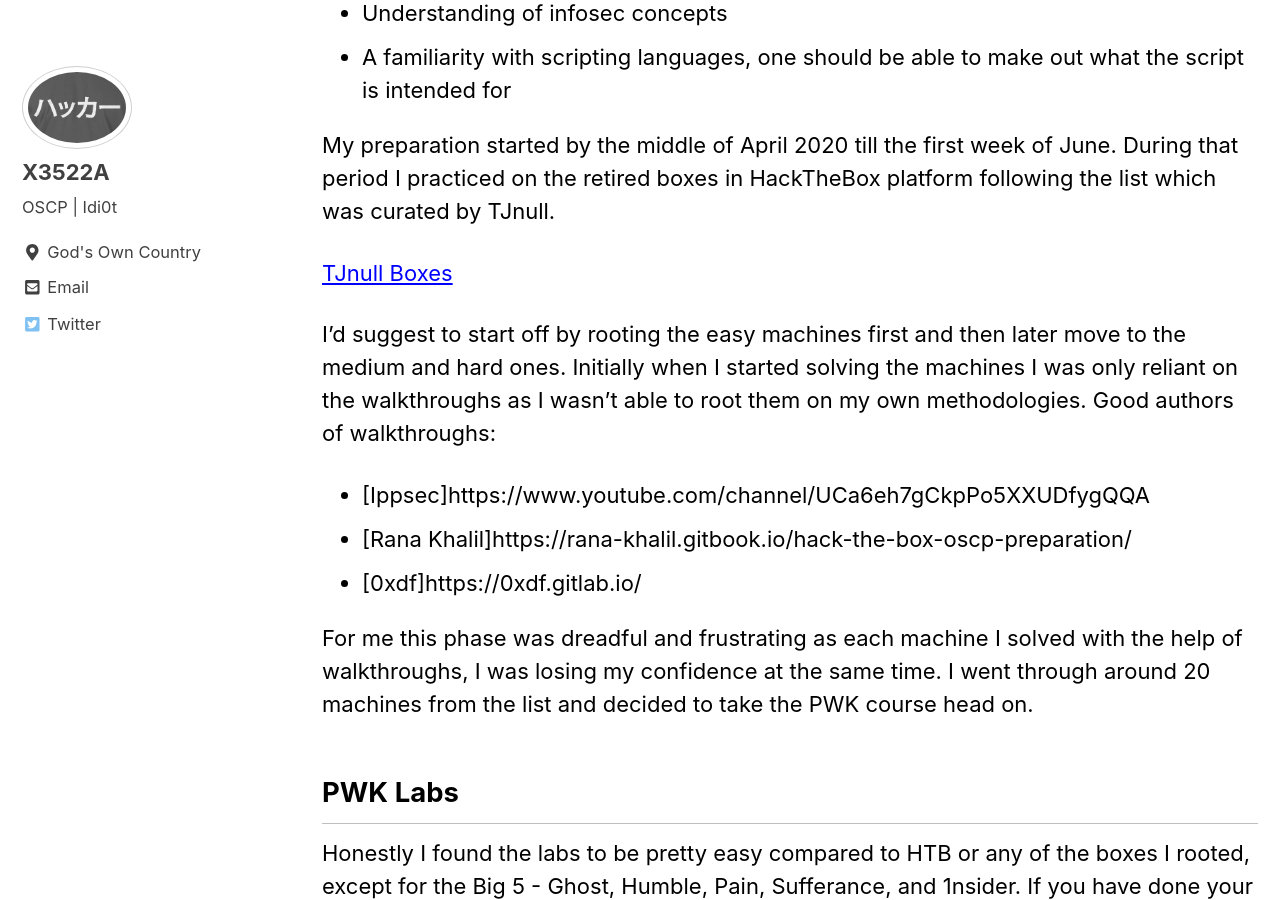
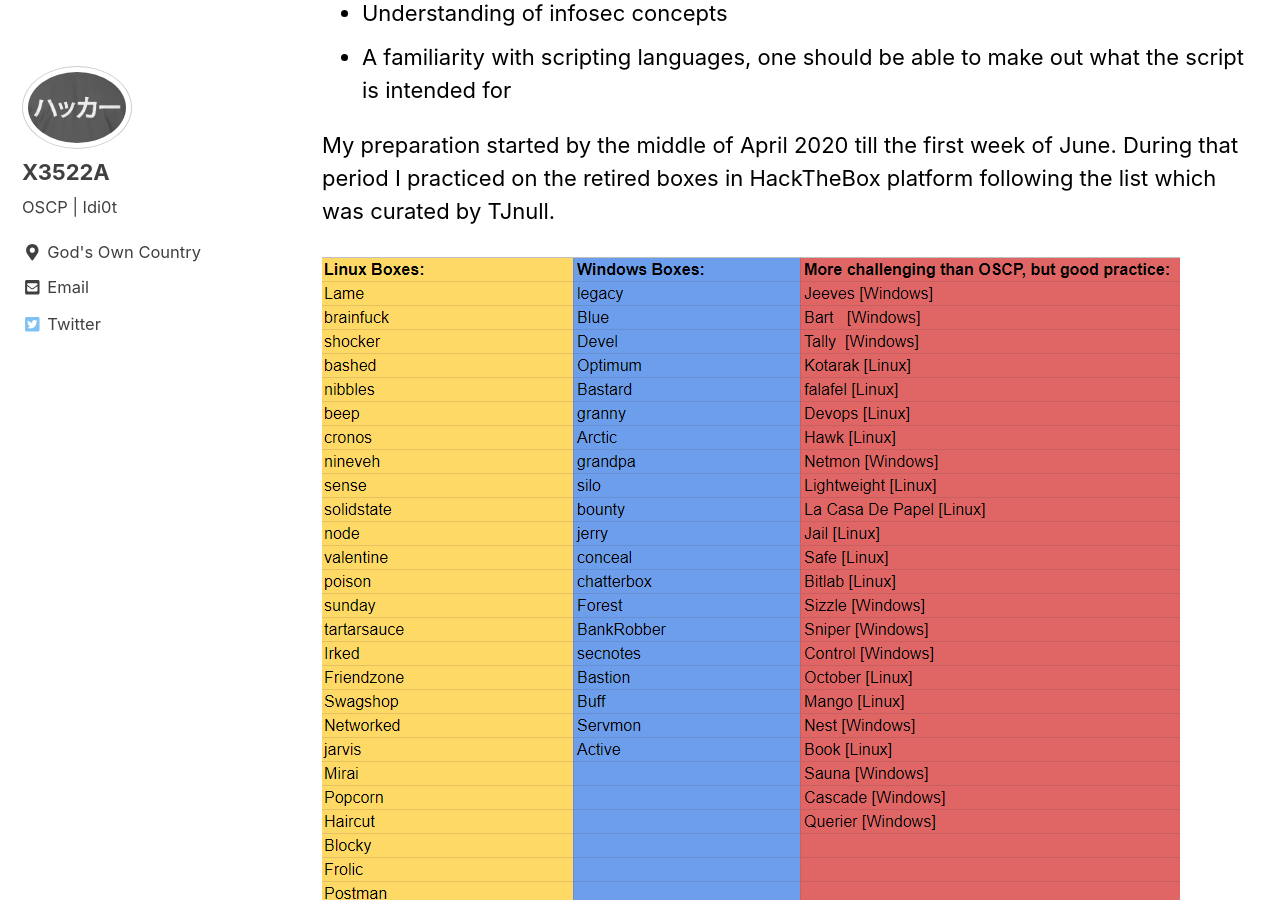
Before and after one commit to vinaysudheer/x3522a.github.io, a Jekyll site: the page built from _posts/2020-10-25-OSCP-Speed-Run-Zero-To-Hero-In-3-Months.md, in a window 1280 px wide and 900 px high, scrolled down 1218 px. Built offline with Jekyll 4.4.1, drawn with Linux system fonts in a browser that asks for light colours; cached includes are drawn as plain includes.

Commit message:
Update 2020-10-25-OSCP-Speed-Run-Zero-To-Hero-In-3-Months.md

```diff
--- a/_posts/2020-10-25-OSCP-Speed-Run-Zero-To-Hero-In-3-Months.md
+++ b/_posts/2020-10-25-OSCP-Speed-Run-Zero-To-Hero-In-3-Months.md
@@ -19,7 +19,8 @@ On August 3rd 2020, I gave a shot at the OSCP exam. I Pwned 4 out of the 5 machi
 Now this is not a blog where I boast about obtaining the OSCP in my first attempt, but rather I aim to guide others who is already preparing or planning to take the exam. If I could obtain the ceritifcation in a matter of 3 months, anyone can, maybe in a lesser period. I'll try to keep this blog as short and precise as possible.
 
 ## Training Plan
-During the quarantine period I dedicated my time for the actual preparation of the course. Initialy I alloted time to get a clear picture of the exam, how difficult could possibily be the boxes, and read lot's of blogs relating to the course. After a while I found the holy bible for OSCP(atleast to me) [TJnulls OSCP prep guide]https://www.netsecfocus.com/oscp/2019/03/29/The_Journey_to_Try_Harder-_TJNulls_Preparation_Guide_for_PWK_OSCP.html.
+During the quarantine period I dedicated my time for the actual preparation of the course. Initialy I alloted time to get a clear picture of the exam, how difficult could possibily be the boxes, and read lot's of blogs relating to the course. After a while I found the holy bible for OSCP(atleast to me)
+[TJnulls OSCP prep guide]https://www.netsecfocus.com/oscp/2019/03/29/The_Journey_to_Try_Harder-_TJNulls_Preparation_Guide_for_PWK_OSCP.html.
 This contains everything you require to pass the exam, explained in the most accurate manner.
 
 My takeaways:
@@ -31,7 +32,7 @@ My takeaways:
 
 My preparation started by the middle of April 2020 till the first week of June. During that period I practiced on the retired boxes in HackTheBox platform following the list which was curated by TJnull.
 
-[TJnull Boxes](/assets/images/OSCP/tjnull.png)
+![TJnull Boxes](/assets/images/OSCP/tjnull.png)
 
 I'd suggest to start off by rooting the easy machines first and then later move to the medium and hard ones. Initially when I started solving the machines I was only reliant on the walkthroughs as I wasn't able to root them on my own methodologies.
 Good authors of walkthroughs:
```
